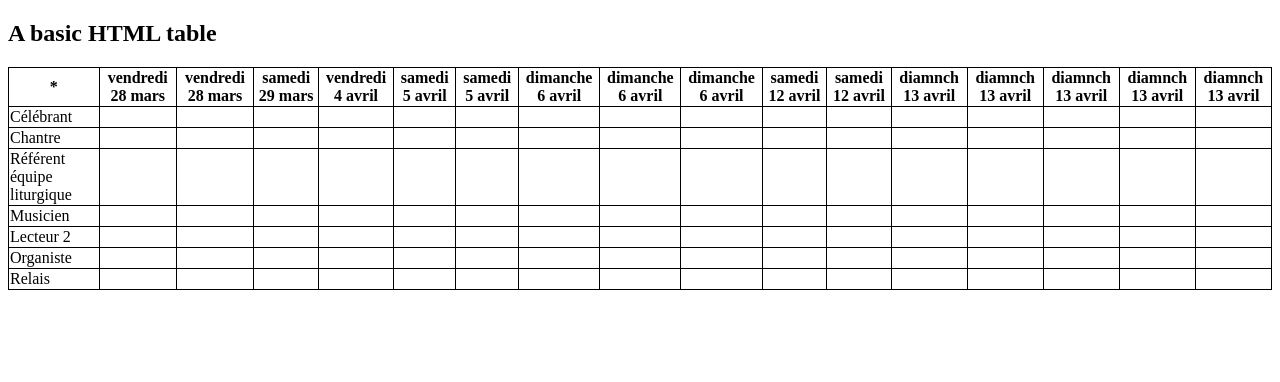
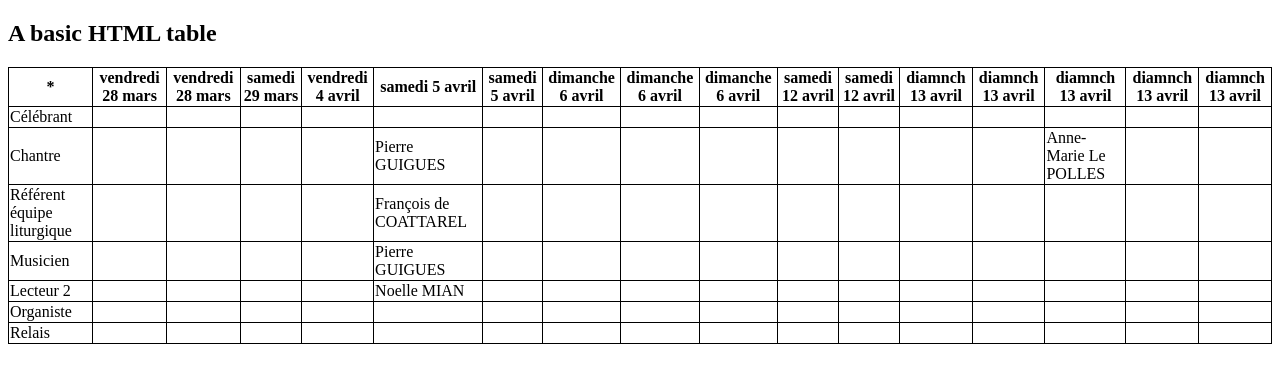
Before and after one commit to awelvor/w3schools, a plain HTML site: page how to/table messes/index.html in a window 1280 px wide. Drawn offline with Linux system fonts and the light colour scheme.

Commit message:
Update index.html

```diff
--- a/how to/table messes/index.html
+++ b/how to/table messes/index.html
@@ -56,6 +56,7 @@
    <td></td>
    <td></td>
    <td></td>
+   <td>Pierre GUIGUES</td>
    <td></td>
    <td></td>
    <td></td>
@@ -64,8 +65,7 @@
    <td></td>
    <td></td>
    <td></td>
-   <td></td>
-   <td></td>
+   <td>Anne-Marie Le POLLES</td>
    <td></td>
    <td></td>
     </tr>
@@ -75,7 +75,7 @@
    <td></td>
    <td></td>
    <td></td>
-   <td></td>
+   <td>François de COATTAREL</td>
    <td></td>
    <td></td>
    <td></td>
@@ -94,7 +94,7 @@
    <td></td>
    <td></td>
    <td></td>
-   <td></td>
+   <td>Pierre GUIGUES</td>
    <td></td>
    <td></td>
    <td></td>
@@ -113,7 +113,7 @@
    <td></td>
    <td></td>
    <td></td>
-   <td></td>
+   <td>Noelle MIAN</td>
    <td></td>
    <td></td>
    <td></td>
```
